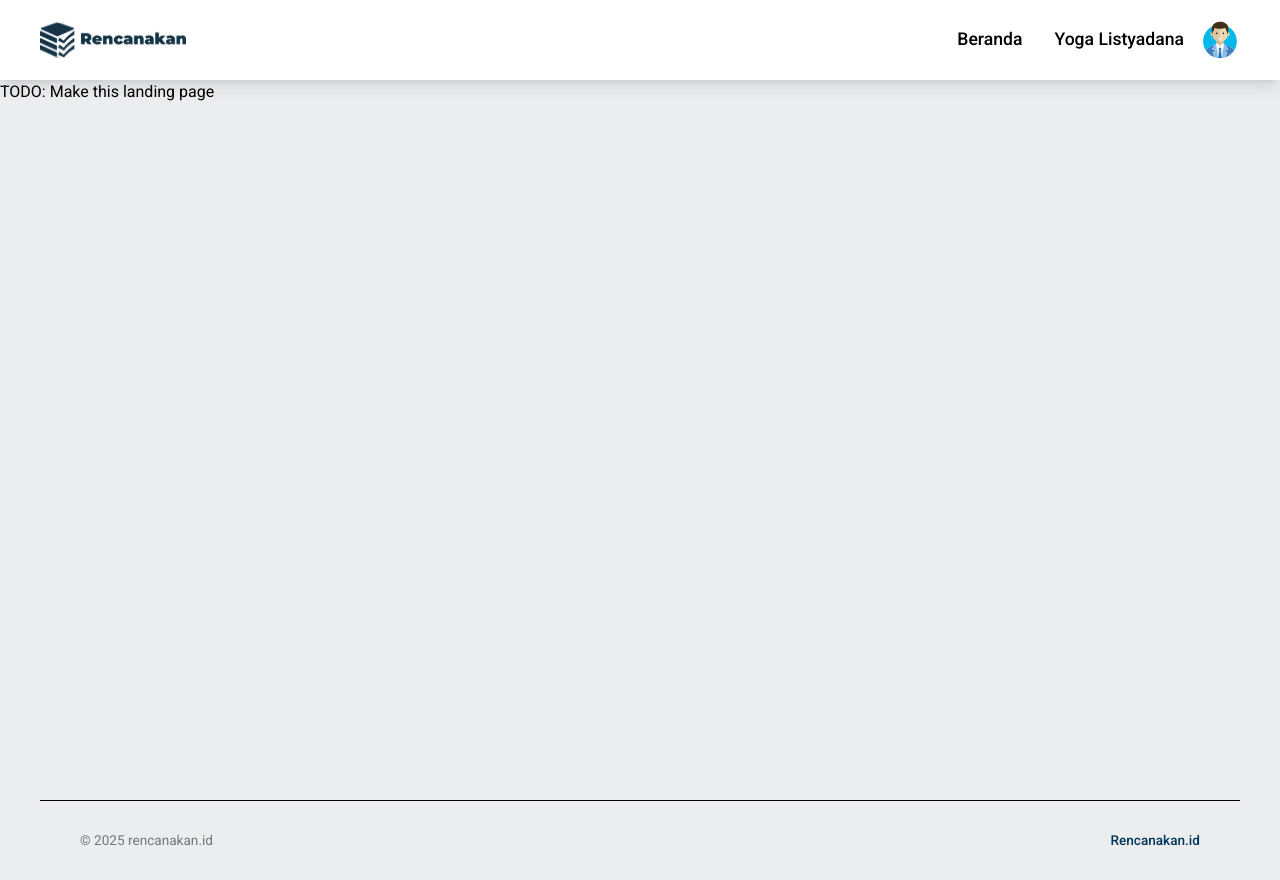
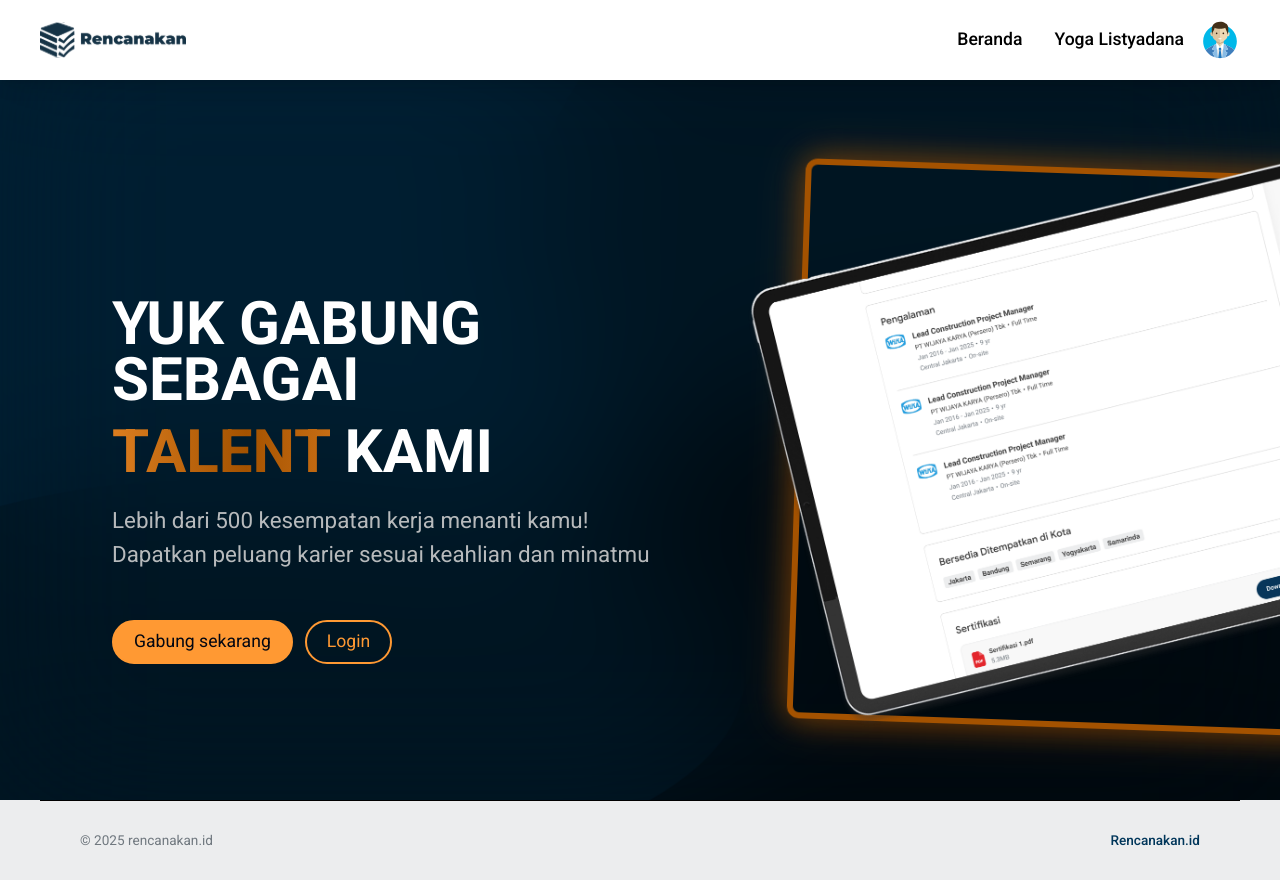
Before and after one commit to Rencanakan-id/rencanakan-talent_pool-frontend, a React (Vite) app: page / in a window 1280 px wide. Built offline with nearby package versions, Linux system fonts and the light colour scheme.

Commit message:
[GREEN] implement UI for landing page

```diff
--- a/src/index.css
+++ b/src/index.css
@@ -111,43 +111,6 @@
   --color-rencanakan-error-red-50: rgba(196, 61, 75, 0.5);
   --color-rencanakan-error-red-75: rgba(196, 61, 75, 0.75);
   --color-rencanakan-error-red-100: rgba(196, 61, 75, 1);
-
-  --color-background: var(--background);
-  --color-foreground: var(--foreground);
-  --color-card: var(--card);
-  --color-card-foreground: var(--card-foreground);
-  --color-popover: var(--popover);
-  --color-popover-foreground: var(--popover-foreground);
-  --color-primary: var(--primary);
-  --color-primary-foreground: var(--primary-foreground);
-  --color-secondary: var(--secondary);
-  --color-secondary-foreground: var(--secondary-foreground);
-  --color-muted: var(--muted);
-  --color-muted-foreground: var(--muted-foreground);
-  --color-accent: var(--accent);
-  --color-accent-foreground: var(--accent-foreground);
-  --color-destructive: var(--destructive);
-  --color-destructive-foreground: var(--destructive-foreground);
-  --color-border: var(--border);
-  --color-input: var(--input);
-  --color-ring: var(--ring);
-  --color-chart-1: var(--chart-1);
-  --color-chart-2: var(--chart-2);
-  --color-chart-3: var(--chart-3);
-  --color-chart-4: var(--chart-4);
-  --color-chart-5: var(--chart-5);
-  --radius-sm: calc(var(--radius) - 4px);
-  --radius-md: calc(var(--radius) - 2px);
-  --radius-lg: var(--radius);
-  --radius-xl: calc(var(--radius) + 4px);
-  --color-sidebar: var(--sidebar);
-  --color-sidebar-foreground: var(--sidebar-foreground);
-  --color-sidebar-primary: var(--sidebar-primary);
-  --color-sidebar-primary-foreground: var(--sidebar-primary-foreground);
-  --color-sidebar-accent: var(--sidebar-accent);
-  --color-sidebar-accent-foreground: var(--sidebar-accent-foreground);
-  --color-sidebar-border: var(--sidebar-border);
-  --color-sidebar-ring: var(--sidebar-ring);
 }
 
 :root {
@@ -156,7 +119,6 @@
   @apply bg-rencanakan-light-gray;
 }
 
-/* Define the keyframes for sliding down */
 @keyframes slideDown {
   0% {
     transform: translateY(-100%);
@@ -182,3 +144,173 @@
 .slide-up {
   animation: slideUp 0.3s ease-in-out forwards;
 }
+
+.glassmorphism {
+  background: rgba(255, 255, 255, 0.31);
+  box-shadow: 0 4px 30px rgba(0, 0, 0, 0.1);
+  backdrop-filter: blur(6px);
+  -webkit-backdrop-filter: blur(6px);
+}
+
+.slay{
+  left: 0;
+  right: 0;
+  top: 0;
+  bottom: 0;
+}
+
+.slay div{
+  position: absolute;
+  border-radius: 50%;
+  animation: gradient 4s infinite;
+}
+@keyframes gradient{
+  70%{
+      transform: scale(1.2) translate(50px);
+  }
+}
+
+.slay div:nth-child(1){
+  height: 90%;
+  width: 80%;
+  background-color: var(--color-rencanakan-sea-blue-500);
+  left: -20%;
+  top: -10%;
+}
+.slay div:nth-child(2){
+  height: 80%;
+  width: 70%;
+  background-color: #001522;
+  top: -12%;
+  right: -12%;
+  animation-delay: 2s;
+}
+.slay div:nth-child(3){
+  height: 65%;
+  width: 80%;
+  background-color: #00090f;
+  bottom: -15%;
+  right: -20%;
+  animation-delay: 0.3s;
+}
+.slay div:nth-child(4){
+  height: 50%;
+  width: 75%;
+  background-color: #001522;
+  bottom: -10%;
+  left: -18%;
+  animation-delay: 1.2s;
+}
+.slay:after{
+  position: absolute;
+  content: "";
+  height: 100%;
+  width: 100%;
+  backdrop-filter: blur(80px);
+}
+
+.animate-graident-text {
+  /* background: linear-gradient(
+    to right,
+    #fc72ff,
+    #8f68ff,
+    #487bff,
+    #8f68ff,
+    #fc72ff
+  ); */
+  background: linear-gradient(
+    to right,
+    #ff9933,
+    #a45200,
+    #ff9933
+
+  );
+  background-size: 200%;
+  background-clip: text;
+  -webkit-background-clip: text;
+  -webkit-text-fill-color: transparent;
+  animation: animate-gradient 2.5s linear infinite;
+}
+
+@keyframes animate-gradient {
+  to {
+    background-position: 200%;
+  }
+}
+
+@keyframes floatVertical {
+  0% {
+    transform: translateY(0px);
+  }
+  50% {
+    transform: translateY(-15px);
+  }
+  100% {
+    transform: translateY(0px);
+  }
+}
+
+.animate-float-vertical {
+  animation: floatVertical 4s ease-in-out infinite;
+}
+
+@keyframes glow {
+  0%, 100% {
+    box-shadow: 0 0 25px rgba(164, 82, 0, 0.3),
+                0 0 40px rgba(164, 82, 0, 0.5);
+  }
+  50% {
+    box-shadow: 0 0 35px rgba(164, 82, 0, 1),
+                0 0 60px rgba(164, 82, 0, 0.3);
+  }
+}
+
+.animate-glow {
+  animation: glow 3s ease-in-out infinite;
+}
+
+/* Add this to your CSS file */
+@keyframes rotate-conic {
+  from {
+    --angle: 0deg;
+  }
+  to {
+    --angle: 360deg;
+  }
+}
+
+.conic-border-animation {
+  --angle: 0deg;
+  border: 3px solid; /* Match original border width */
+  border-image: conic-gradient(
+    var(--angle),
+    transparent,
+    #a45200,
+    transparent
+  ) 1; /* 1 = slice parameter */
+  animation: rotate-conic 4s linear infinite, float-vertical 2s ease-in-out infinite;
+}
+
+/* .shape-tl-1 {
+  animation: topleft1 10s infinite;
+}
+
+.shape-bl-1 {
+  animation: bottomleft1 10s infinite;
+} */
+
+/* @keyframes topleft1{
+  0% { left: -80px; top: -20px;}
+  25% {left: -30px; top: 0px;}
+  50% {left: -60px; top: 10px;}
+  75% {left: -50px; top: -10px}
+  100%{left: -80px; top: -20px;}
+}
+
+@keyframes bottomleft1{
+  0% { left: 200px; bottom: -120px;}
+  25% {left: 180px; bottom: -120px;}
+  50% {left: 190px; bottom: -90px;}
+  75% {left: 150px; bottom: -110px}
+  100%{ left: 200px; bottom: -120px;}
+} */
--- a/src/main.tsx
+++ b/src/main.tsx
@@ -2,13 +2,13 @@ import { createRoot } from 'react-dom/client';
 import { BrowserRouter, Route, Routes } from 'react-router';
 import './index.css';
 import App from './App';
-import { DesignSystemModule } from './modules/DesignSystemModule';
+import { DesignSystemModule, LandingPageModule } from './modules';
 
 createRoot(document.getElementById('root')!).render(
   <BrowserRouter>
     <Routes>
       <Route path="" element={<App />}>
-        <Route path="/" element={<>TODO: Make this landing page</>} />
+        <Route path="/" element={<LandingPageModule />} />
         <Route path="/design" element={<DesignSystemModule />} />
       </Route>
     </Routes>
--- /dev/null
+++ b/src/modules/LandingPageModule/index.tsx
@@ -0,0 +1,35 @@
+import { Button, Typography } from "@/components";
+
+export const LandingPageModule: React.FC = () => {
+  return (
+    <div data-testid="main-container" className="flex pl-28 h-[calc(100vh-80px)] gap-10 overflow-hidden">
+      <div className="flex overflow-hidden absolute slay items-center justify-center">
+        <div></div>
+        <div></div>
+        <div></div>
+        <div></div>
+      </div>
+
+      <div data-testid="text-container" className="flex z-10 pt-20 flex-col justify-center w-1/2">
+        <Typography variant="d1" className="!text-6xl text-rencanakan-pure-white font-bold">YUK GABUNG SEBAGAI</Typography>
+        <Typography variant="d1" className="!text-6xl text-rencanakan-pure-white font-bold mt-4"><span className="animate-graident-text">TALENT</span> KAMI</Typography>
+
+        <Typography variant="p1" className="text-rencanakan-base-gray/85 mt-6">Lebih dari 500 kesempatan kerja menanti kamu! Dapatkan peluang karier sesuai keahlian dan minatmu</Typography>
+
+        <div className="flex mt-12 gap-3 relative">
+          <Button variant="secondary" className="!h-11"><Typography variant="p2" className="text-gray-950">Gabung sekarang</Typography></Button>
+          <Button variant="secondary-outline" className="!h-11"><Typography variant="p2">Login</Typography></Button>
+        </div>
+      </div>
+
+      <div data-testid="image-container" className="z-10 w-1/2 flex items-center relative">
+        <img src="/landingPage/hero.png" alt="Hero" className="animate-float-vertical scale-120 -mb-10 ml-20 z-10" />
+
+        <div
+          data-testid="animated-border"
+          className="border-6 rotate-[2deg] border-rencanakan-premium-gold-400 absolute rounded-xl ml-20 w-[800px] h-[560px] -mb-6 will-change-transform animate-glow"
+        />
+      </div>
+    </div>
+  );
+};
--- /dev/null
+++ b/src/modules/index.ts
@@ -0,0 +1,2 @@
+export { DesignSystemModule } from './DesignSystemModule';
+export { LandingPageModule } from './LandingPageModule';
```
Also changed, not shown: public/landingPage/hero.png (added).
